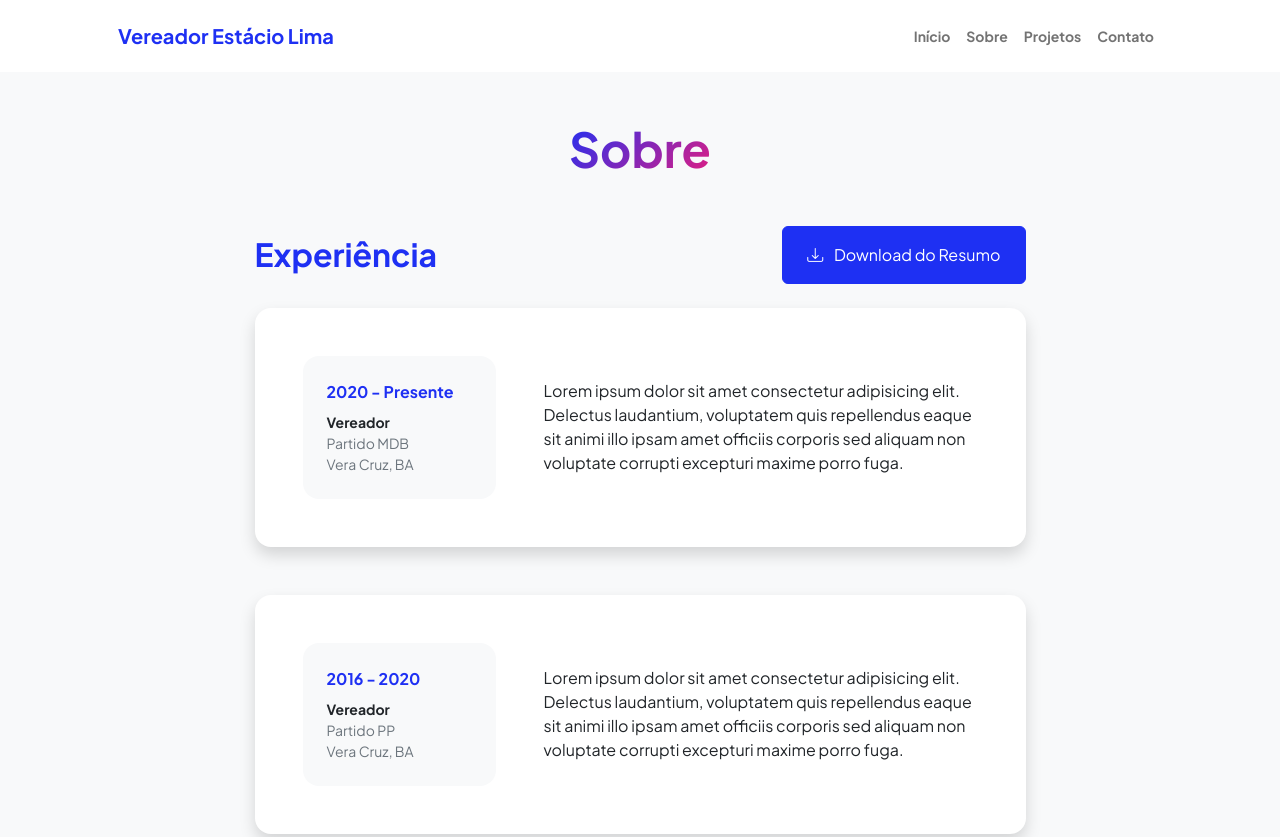
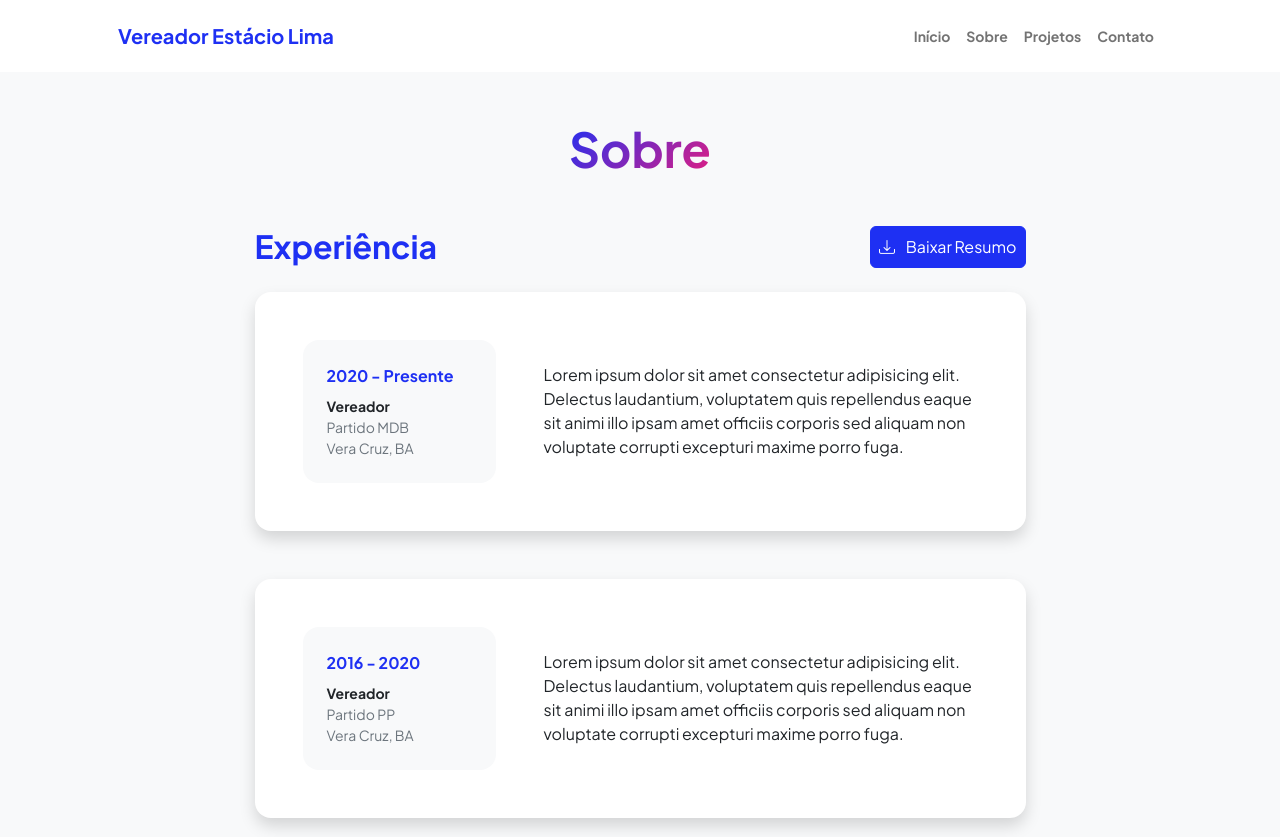
Before and after one commit to vereador-estacio/vereadorestacio, a plain HTML site: page resume.html in a window 1280 px wide. Shown: the top 837 px of the page. Drawn offline with nearby package versions, Linux system fonts and the light colour scheme.

```diff
--- a/resume.html
+++ b/resume.html
@@ -55,9 +55,9 @@
                             <h2 class="text-primary fw-bolder mb-0">Experiência</h2>
                             <!-- Download resume button-->
                             <!-- Note: Set the link href target to a PDF file within your project-->
-                            <a class="btn btn-primary px-4 py-3" href="#!">
+                            <a class="btn btn-primary px-2 py-2" href="#!">
                                 <div class="d-inline-block bi bi-download me-2"></div>
-                                Download do Resumo
+                                Baixar Resumo
                             </a>
                         </div>
                         <!-- Experience Card 1-->
```
Also changed, not shown: index.html (+0 -3 lines).
